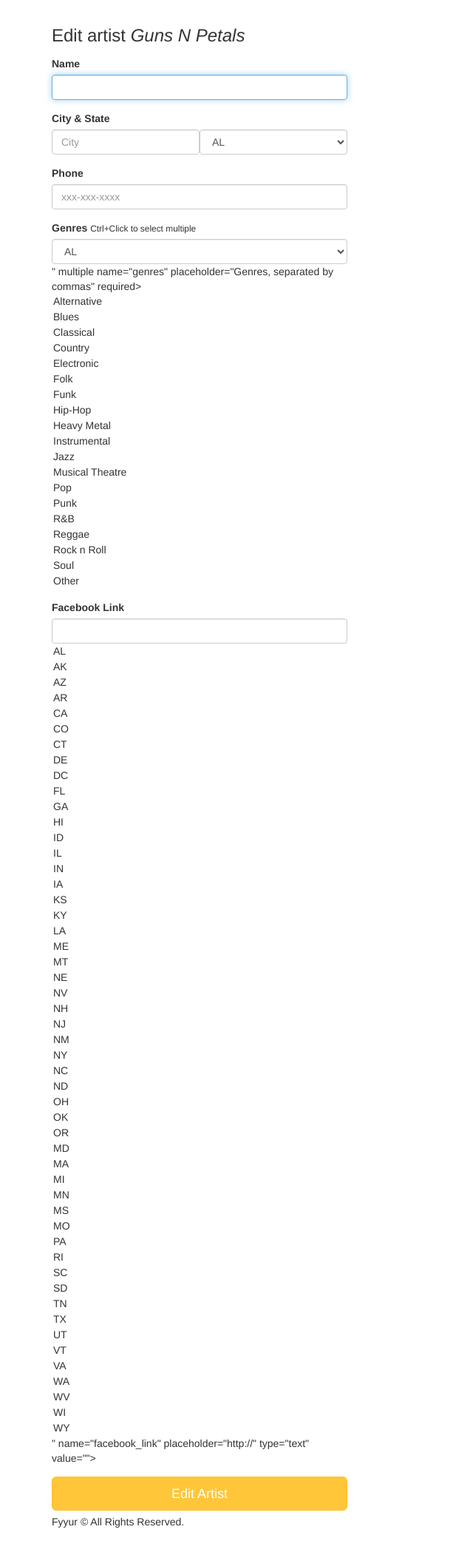
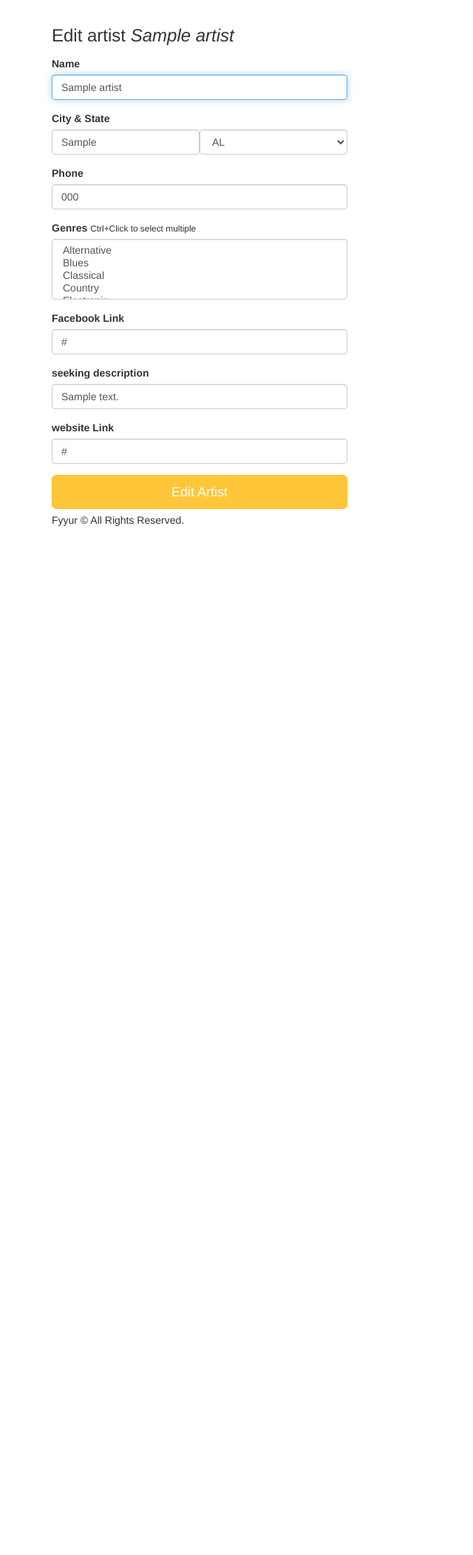
Before and after one commit to Muneera-Salah/Fyyur, a Flask app: page /artists/1/edit in a window 1280 px wide. Shown: the part 60-2162 px from the top of the page at 74% size, without its empty margins (0-640 px from the left). After the commit the page ends 771 px from the top, so only its background shows below. Run offline with Flask 2, Linux system fonts and the light colour scheme; tables that the repository leaves empty hold one stand-in row (values such as "Sample post"); some libraries are stand-ins or nearby versions.

Commit message:
implement edit_artist function

```diff
--- a/app.py
+++ b/app.py
@@ -341,18 +341,19 @@ def show_artist(artist_id):
 @app.route('/artists/<int:artist_id>/edit', methods=['GET'])
 def edit_artist(artist_id):
   form = ArtistForm()
+  artist = Artist.query.filter_by(id=artist_id).first()
   artist={
-    "id": 4,
-    "name": "Guns N Petals",
-    "genres": ["Rock n Roll"],
-    "city": "San Francisco",
-    "state": "CA",
-    "phone": "326-123-5000",
-    "website": "https://www.gunsnpetalsband.com",
-    "facebook_link": "https://www.facebook.com/GunsNPetals",
-    "seeking_venue": True,
-    "seeking_description": "Looking for shows to perform at in the San Francisco Bay Area!",
-    "image_link": "https://images.unsplash.com/photo-1549213783-8284d0336c4f?ixlib=rb-1.2.1&ixid=eyJhcHBfaWQiOjEyMDd9&auto=format&fit=crop&w=300&q=80"
+    "id": artist.id,
+    "name": artist.name,
+    "genres": artist.genres,
+    "city": artist.city,
+    "state": artist.state,
+    "phone": artist.phone,
+    "website": artist.website,
+    "facebook_link": artist.facebook_link,
+    "seeking_talent": artist.seeking_talent,
+    "seeking_description": artist.seeking_description,
+    "image_link": artist.image_link
   }
   # TODO: populate form with fields from artist with ID <artist_id>
   return render_template('forms/edit_artist.html', form=form, artist=artist)
--- a/forms.py
+++ b/forms.py
@@ -222,5 +222,11 @@ class ArtistForm(Form):
         # TODO implement enum restriction
         'facebook_link', validators=[URL()]
     )
+    seeking_description = StringField(
+        'seeking_description'
+    )
+    website = StringField(
+        'website', validators=[URL()]
+    )
 
 # TODO IMPLEMENT NEW ARTIST FORM AND NEW SHOW FORM
--- a/templates/forms/edit_artist.html
+++ b/templates/forms/edit_artist.html
@@ -6,13 +6,13 @@
       <h3 class="form-heading">Edit artist <em>{{ artist.name }}</em></h3>
       <div class="form-group">
         <label for="name">Name</label>
-        {{ form.name(class_ = 'form-control', autofocus = true) }}
+        {{ form.name(class_ = 'form-control', autofocus = true, value=artist.name) }}
       </div>
       <div class="form-group">
           <label>City & State</label>
           <div class="form-inline">
             <div class="form-group">
-              {{ form.city(class_ = 'form-control', placeholder='City', autofocus = true) }}
+              {{ form.city(class_ = 'form-control', placeholder='City', autofocus = true, value=artist.city) }}
             </div>
             <div class="form-group">
               {{ form.state(class_ = 'form-control', placeholder='State', autofocus = true) }}
@@ -21,17 +21,29 @@
       </div>
       <div class="form-group">
           <label for="phone">Phone</label>
-          {{ form.phone(class_ = 'form-control', placeholder='xxx-xxx-xxxx', autofocus = true) }}
+          {{ form.phone(class_ = 'form-control', placeholder='xxx-xxx-xxxx', autofocus = true, value=artist.phone) }}
         </div>
       <div class="form-group">
         <label for="genres">Genres</label>
         <small>Ctrl+Click to select multiple</small>
-        {{ form.genres(class_ = 'form-control', placeholder='Genres, separated by commas', id=form.state, autofocus = true) }}
+        {{ form.genres(class_ = 'form-control', placeholder='Genres, separated by commas', autofocus = true) }}
       </div>
       <div class="form-group">
           <label for="genres">Facebook Link</label>
-          {{ form.facebook_link(class_ = 'form-control', placeholder='http://', id=form.state, autofocus = true) }}
-        </div>
+          {{ form.facebook_link(class_ = 'form-control', placeholder='http://', autofocus = true, value=artist.facebook_link) }}
+      </div>
+      <div class="form-group">
+        <label for="seeking_description">seeking description</label>
+        {% if artist.seeking_talent %}
+          {{ form.seeking_description(class_ = 'form-control', placeholder='seeking description', autofocus = true,value=artist.seeking_description) }}
+        {% else %}
+         {{ form.seeking_description(class_ = 'form-control', placeholder='seeking description', autofocus = true) }}
+        {% endif %}
+      </div>
+      <div class="form-group">
+      <label for="website">website Link</label>
+       {{ form.website(class_ = 'form-control', placeholder='http://', autofocus = true, value=artist.website) }}
+      </div>
       <input type="submit" value="Edit Artist" class="btn btn-primary btn-lg btn-block">
     </form>
   </div>
--- a/templates/forms/edit_venue.html
+++ b/templates/forms/edit_venue.html
@@ -51,7 +51,6 @@
       <div class="form-group">
       <label for="website">website Link</label>
        {{ form.website(class_ = 'form-control', placeholder='http://', autofocus = true, value=venue.website) }}
-
       </div>
       <input type="submit" value="Edit Venue" class="btn btn-primary btn-lg btn-block">
     </form>
```
Also changed, not shown: templates/pages/artists.html (+24 -0 lines).
